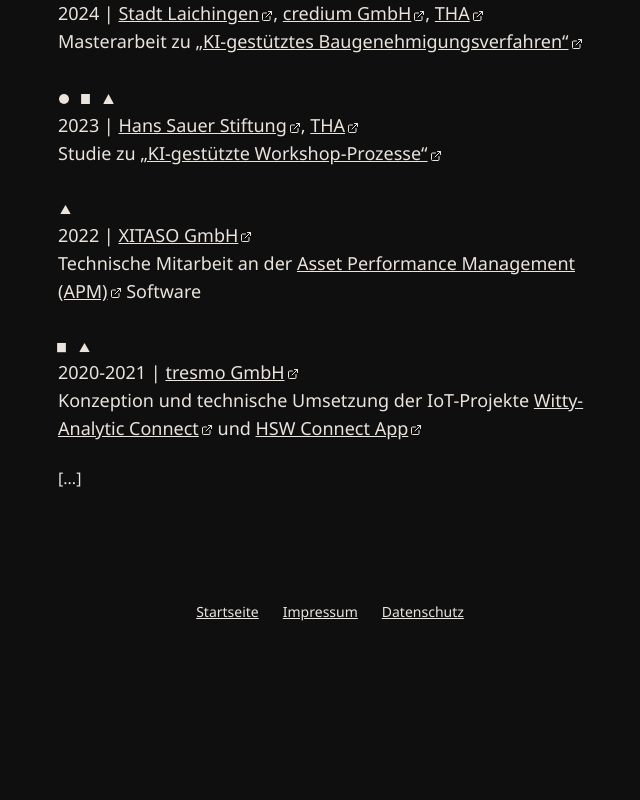
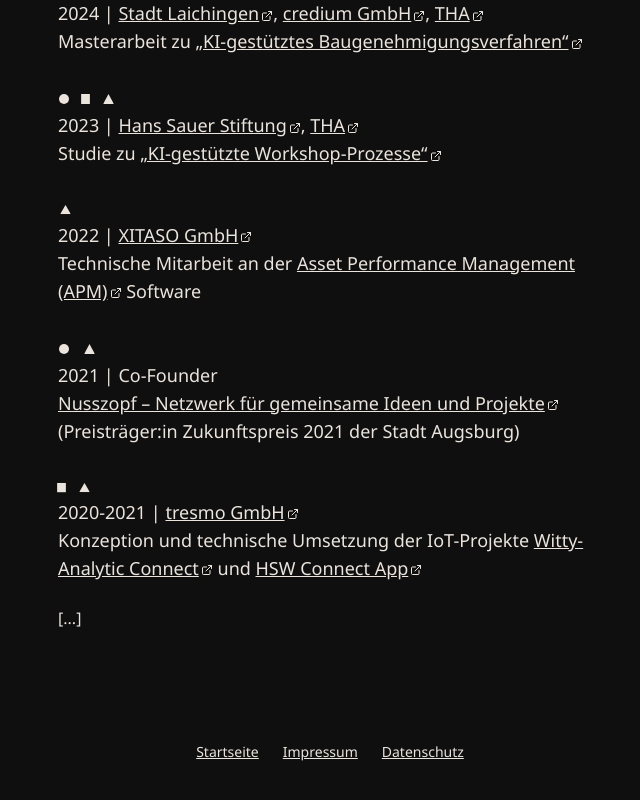
Before and after one commit to schwamic/digimunea, a Next.js app: page /references in a window 1280 px wide. Shown: the part 878-1678 px from the top of the page, without its empty margins (310-950 px from the left). Before the commit the page ends 1548 px from the top, so only its background shows below. Built offline with nearby package versions, Linux system fonts and the light colour scheme; a web font is replaced by a local one.

Commit message:
feat: new reference

```diff
--- a/src/app/references/page.tsx
+++ b/src/app/references/page.tsx
@@ -151,6 +151,18 @@
             ],
         },
         {
+            symbols: ['circle', 'triangle'],
+            company: [{ text: '2021 | Co-Founder' }],
+            description: [
+                {
+                    text: 'Nusszopf – Netzwerk für gemeinsame Ideen und Projekte', link: 'https://www.nachhaltigkeit.augsburg.de/zukunftspreis/projektdetails/nusszopf-netzwerk-fuer-gemeinsame-ideen-und-projekte',
+                },
+                {
+                    text: ' (Preisträger:in Zukunftspreis 2021 der Stadt Augsburg)',
+                },
+            ],
+        },
+        {
             symbols: ['square', 'triangle'],
             company: [
                 { text: '2020-2021 | ' },
```
